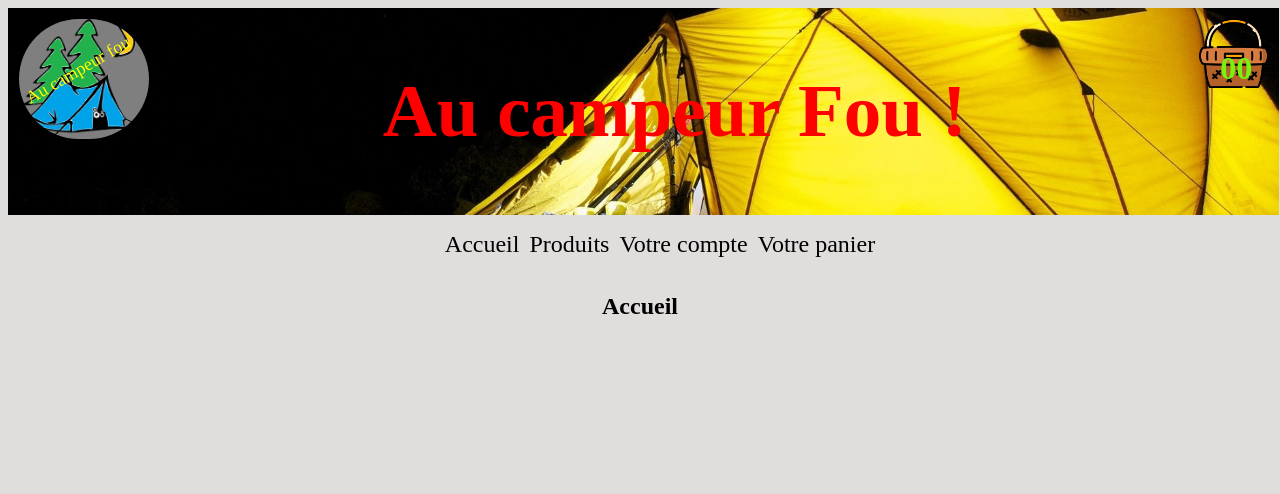
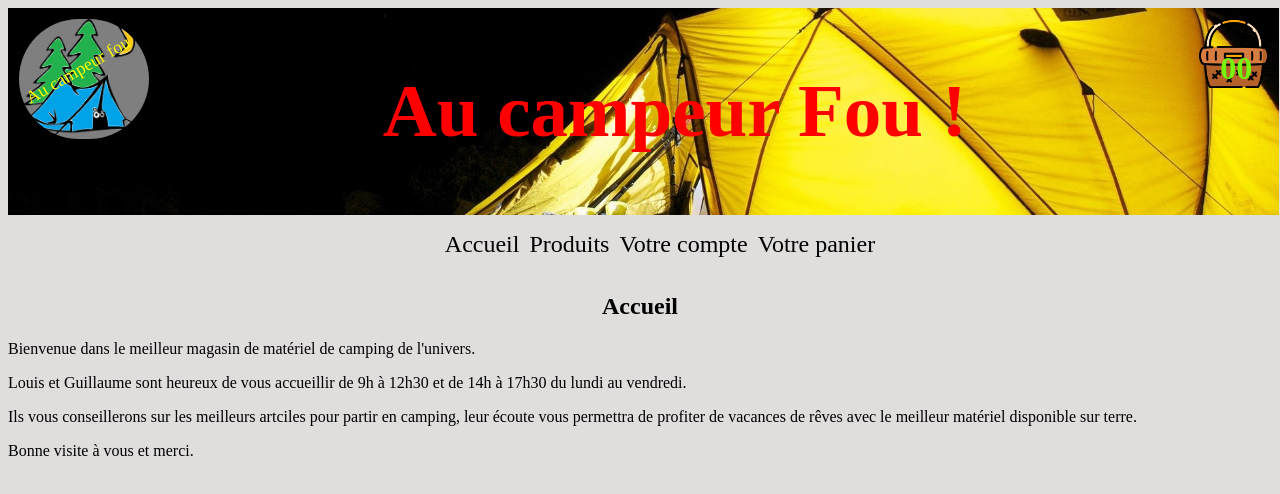
Before and after one commit to devmrobot/React-Context-Demo, a React (Create React App) app: page / in a window 1280 px wide. Shown: the top 494 px of the page. Built offline with nearby package versions, Linux system fonts and the light colour scheme; a web font is replaced by a local one.

Commit message:
Home page OK

```diff
--- a/src/pages/home/Home.jsx
+++ b/src/pages/home/Home.jsx
@@ -4,6 +4,11 @@ const Home = () => {
   return (
     <div className="Home">
       <h2>Accueil</h2>
+      <p>Bienvenue dans le meilleur magasin de matériel de camping de l'univers.</p>
+      <p>Louis et Guillaume sont heureux de vous accueillir de 9h à 12h30 et de 14h à 17h30 du lundi au vendredi.</p>
+      <p>Ils vous conseillerons sur les meilleurs artciles pour partir en camping, leur écoute vous permettra de profiter de vacances de rêves avec le meilleur matériel disponible sur terre.</p>
+      <p>Bonne visite à vous et merci.</p>
+
     </div>
   )
 }
```
